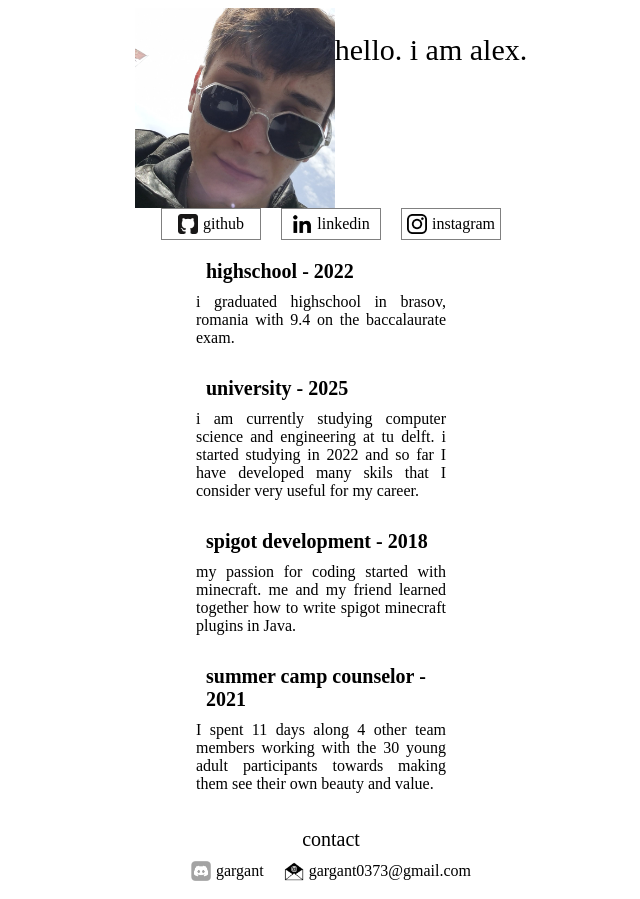
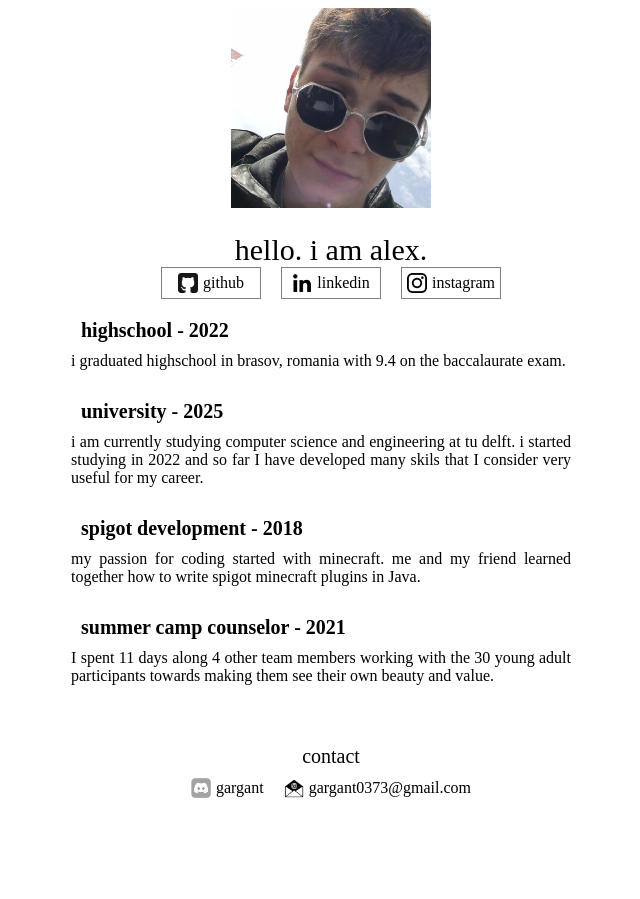
Before and after one commit to Gargant0373/MyWebsite, a React (Vite) app: page / in a window 768 px wide. Shown: the whole page, without its empty margins (53-693 px from the left). After the commit the page ends 816 px from the top, so only its background shows below. Built offline with nearby package versions, Linux system fonts and the light colour scheme.

Commit message:
Added more responsive features.

```diff
--- a/src/components/NavBar.tsx
+++ b/src/components/NavBar.tsx
@@ -4,7 +4,7 @@ import "../css/index.css"
 function NavBar() {
     return (
         <div className ="nav-flex" style={{
-            display: "flex", flexDirection: "row", alignContent: "center", flexWrap: "wrap",
+            display: "flex", alignContent: "center", flexWrap: "wrap",
         }}>
             <img src="/me.jpg" alt="Me" style={{
                 height: "200px", width: "auto"
@@ -14,7 +14,7 @@ function NavBar() {
             }}>hello. i am alex.</div>
             <div>
                 <div style={{
-                    display: "flex", flexDirection: "row", justifyContent: "center", marginLeft: "auto", marginRight: "auto"
+                    display: "flex", flexDirection: "row", justifyContent: "center"
                 }}>
                     <Button icon="github.png" title="github" url="https://github.com/Gargant0373" />
                     <Button icon="linkedin.png" title="linkedin" url="https://www.linkedin.com/in/alex-despan-a6a047239/" />
@@ -28,8 +28,7 @@ function NavBar() {
 
 function Button(props: ButtonProps) {
     return (
-        <div style={{
-            width: "100px",
+        <div className="nav-button" style={{
             paddingLeft: "10px",
             paddingRight: "10px",
             textAlign: "center"
--- a/src/css/index.css
+++ b/src/css/index.css
@@ -1,6 +1,10 @@
 @media only screen and (min-width: 768px) {
     .nav-flex {
         justify-content: space-between;
+        flex-direction: row;
+    }
+    .nav-button {
+        width: 100px;
     }
     .career {
         width: 500px;
@@ -10,7 +14,10 @@
 @media only screen and (max-width: 768px) {
     .nav-flex {
         justify-content: center;
+        flex-direction: column;
+        align-items: center;
     }
+    .nav-button
     .career {
         width: 250px;
     }
```
